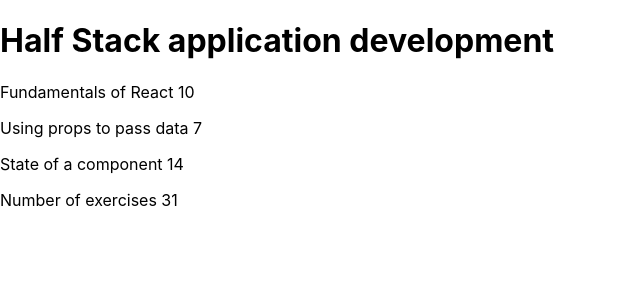
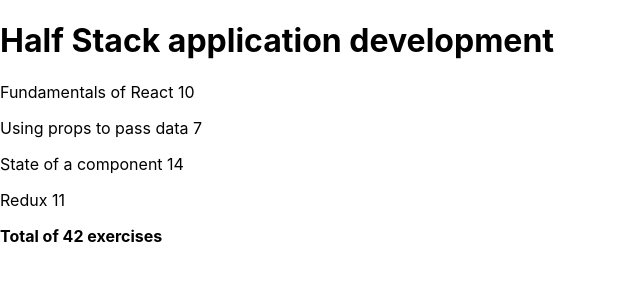
Before and after one commit to lgbrock/fso, a React (Create React App) app in the folder part1/courseinfo/: page / in a window 1280 px wide. Shown: the top 300 px of the page, without its empty margins (0-640 px from the left). Built offline with nearby package versions, Linux system fonts and the light colour scheme; the HTML template or start-up script is replaced by a standard one.

Commit message:
finished exercise 2.2

```diff
--- a/part1/courseinfo/src/App.js
+++ b/part1/courseinfo/src/App.js
@@ -41,8 +41,11 @@
 	return (
 		<div>
 			<p>
-				Number of exercises{' '}
-				{props.parts.reduce((acc, part) => acc + part.exercises, 0)}
+				<b>
+					Total of{' '}
+					{props.parts.reduce((total, part) => total + part.exercises, 0)}{' '}
+					exercises
+				</b>
 			</p>
 		</div>
 	);
@@ -78,6 +81,11 @@
 				name: 'State of a component',
 				exercises: 14,
 				id: 3,
+			},
+			{
+				name: 'Redux',
+				exercises: 11,
+				id: 4,
 			},
 		],
 	};
```
